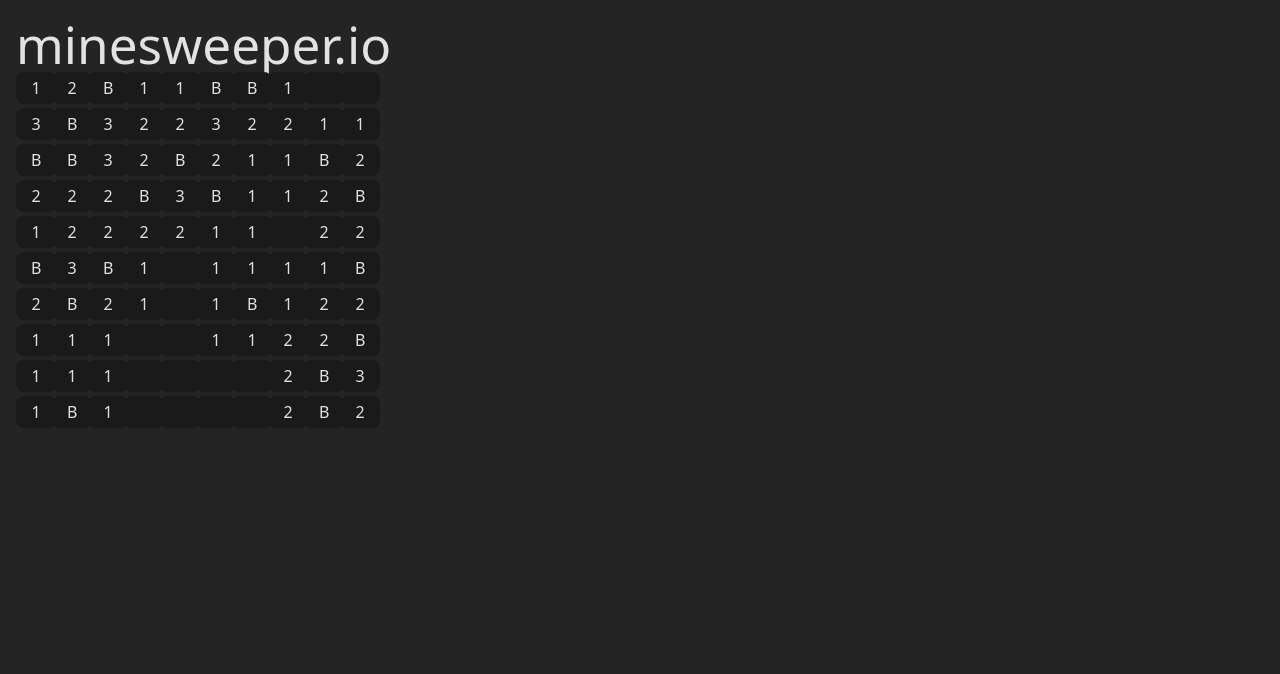
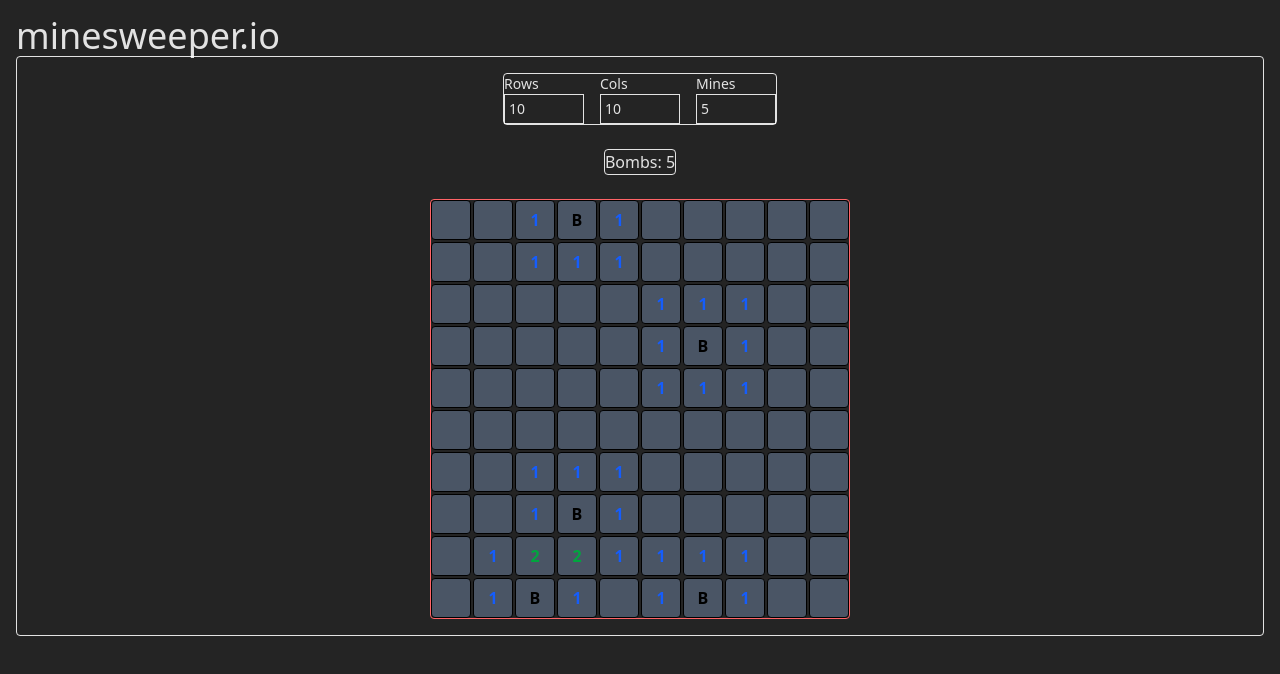
Before and after one commit to ruasidev/minesweeper.io, a React (Vite) app: page / in a window 1280 px wide. Shown: the top 674 px of the page. Built offline with nearby package versions, Linux system fonts and the light colour scheme.

Commit message:
Basic working Minesweeper logic

```diff
--- a/src/App.tsx
+++ b/src/App.tsx
@@ -1,12 +1,11 @@
 import { useState } from 'react'
-import Board from "./components/Board"
-import { NumberInput } from './components/NumberInput'
+import Game from './pages/Game'
 
 function App() {
   return (
     <div style={{ padding: "1rem" }}>
-      <h1>minesweeper.io</h1>
-      <Board />
+      <h1 className='text-4xl'>minesweeper.io</h1>
+      <Game />
     </div>
   )
 }
--- a/src/components/Board.tsx
+++ b/src/components/Board.tsx
@@ -1,30 +1,19 @@
-import { useState } from "react"
-import { createBoard } from "../game/board"
-import type { Board as BoardType, Cell as CellType } from "../game/types"
-import Cell from "./Cell";
+import type { BoardProps, Cell as CellType } from "../game/types"
+import Cell from "../components/Cell";
 
-export default function Board() {
-    const [rows, setRows] = useState(10);
-    const [cols, setCols] = useState(10);
-    const [mines, setMines] = useState(20);
-    const [board, setBoard] = useState<BoardType>(() => createBoard(rows, cols, mines))
-
-    function newGame() {
-        setBoard(createBoard(rows, cols, mines));
-    }
-
+export default function Board({ board, onClickCell, onRightClickCell }: BoardProps) {
     return (
         <div
-            className="grid gap-1"
-            style={{ gridTemplateColumns: `repeat(${cols}, 2rem)` }}
+            className="border border-red-400 rounded-sm grid gap-0.5"
+            style={{ gridTemplateColumns: `repeat(${board.cols}, auto)` }}
         >
-            {board.map((row, r) =>
+            {board.grid.map((row, r) =>
                 row.map((cell: CellType, c: number) => (
                     <Cell
                         key={`${r}-${c}`}
                         cell={cell}
-                        onClick={() => console.log("clicked", r, c)}
-                        onRightClick={() => console.log("right clicked", r, c)}
+                        onClick={() => onClickCell(r, c)}
+                        onRightClick={() => onRightClickCell(r, c)}
                     />
                 ))
             )}
--- a/src/components/Cell.tsx
+++ b/src/components/Cell.tsx
@@ -1,15 +1,16 @@
-import type { Cell as CellType } from "../game/types"
-
-type CellProps = {
-  cell: CellType
-  onClick?: () => void
-  onRightClick?: () => void
-}
+import type { CellProps } from "../game/types"
 
 export default function Cell({ cell, onClick, onRightClick }: CellProps) {
   let value = ""
+  let textColor = ""
   if (cell.revealed) {
-    value = cell.hasMine ? "B" : cell.neighborCount ? cell.neighborCount.toString() : ""
+    if (cell.hasMine) {
+      value = "B"
+      textColor = "text-black"
+    } else if (cell.neighborCount > 0) {
+      value = cell.neighborCount.toString()
+      textColor = getNumberColor(cell.neighborCount)
+    }
   } else if (cell.flagged) {
     value = "F"
   }
@@ -21,11 +22,26 @@
         e.preventDefault()
         onRightClick?.()
       }}
-      className={`w-8 h-8 border border-gray-400 flex items-center justify-center rounded-sm
-        ${cell.revealed ? "bg-gray-200" : "bg-gray-500 hover:bg-gray-600"}
+      className={`w-10 h-10 border border-black flex items-center justify-center rounded hover:border-red-700 font-extrabold
+        ${textColor}
+        ${cell.revealed ? "bg-gray-600" : "bg-gray-500 hover:bg-gray-600"}
         ${cell.flagged ? "bg-red-500" : ""}`}
     >
       {value}
     </button>
   )
 }
+
+function getNumberColor(count: number): string {
+  switch (count) {
+    case 1: return "text-blue-600"
+    case 2: return "text-green-600"
+    case 3: return "text-red-600"
+    case 4: return "text-purple-700"
+    case 5: return "text-orange-700"
+    case 6: return "text-cyan-700"
+    case 7: return "text-black"
+    case 8: return "text-gray-600"
+    default: return ""
+  }
+}
--- a/src/game/board.ts
+++ b/src/game/board.ts
@@ -3,10 +3,12 @@
 
 import type { Board, Cell } from "./types"
 
-export function createBoard(rows: number, cols: number, mines: number): Board {
-  const grid: Board = Array.from({ length: rows }, (_, r) =>
+export function createBoard(rows: number, cols: number, mines?: number): Board {
+  const grid: Cell[][] = Array.from({ length: rows }, (_, r) =>
     Array.from({ length: cols }, (_, c) => newCell(r, c))
   )
+
+  if(!mines) return { rows, cols, mines: 0, grid }
 
   // place mines
   let placed = 0
@@ -27,7 +29,7 @@
     }
   }
 
-  return grid
+  return { rows, cols, mines, grid }
 }
 
 function newCell(r: number, c: number): Cell {
@@ -41,7 +43,7 @@
     }
 }
 
-function countNeighbors(board: Board, row: number, col: number): number {
+function countNeighbors(grid: Cell[][], row: number, col: number): number {
   const dirs = [-1, 0, 1]
   let count = 0
   for (let dr of dirs) {
@@ -49,8 +51,43 @@
       if (dr === 0 && dc === 0) continue
       const nr = row + dr
       const nc = col + dc
-      if (board[nr]?.[nc]?.hasMine) count++
+      if (grid[nr]?.[nc]?.hasMine) count++
     }
   }
   return count
 }
+
+export function revealCell(board: Board, row: number, col: number): Board {
+  const newGrid = copyGrid(board.grid)
+
+  function cascadeReveal(r: number, c: number) {
+    const cell = newGrid[r]?.[c]
+    if(!cell || cell.revealed || cell.flagged) return
+
+    cell.revealed = true
+
+    if(!cell.hasMine && cell.neighborCount === 0) {
+      for(let dr = -1; dr <= 1; dr++) {
+        for(let dc = -1; dc <= 1; dc++) {
+          if(dr === 0 && dc === 0) continue
+          cascadeReveal(r + dr, c + dc)
+        }
+      }
+    }
+  }
+
+  cascadeReveal(row, col)
+
+  return { ...board, grid: newGrid }
+}
+
+export function flagCell(board: Board, row: number, col: number): Board {
+  const newGrid = copyGrid(board.grid)
+  const cell = newGrid[row][col]
+  if(!cell.revealed) cell.flagged = !cell.flagged
+  return { ...board, grid: newGrid }
+}
+
+function copyGrid(grid: Cell[][]): Cell[][] {
+  return grid.map(row => row.map(cell => ({ ...cell })))
+}
--- a/src/game/types.ts
+++ b/src/game/types.ts
@@ -10,8 +10,27 @@
   neighborCount: number
 }
 
-// the whole board is just a 2D array of cells
-export type Board = Cell[][]
+export type CellProps = {
+  cell: Cell
+  onClick?: () => void
+  onRightClick?: () => void
+}
+
+// Domain model; data structure representing the board itself
+// the whole board is just a 2D array of Cells
+export type Board = {
+  rows: number
+  cols: number
+  mines: number
+  grid: Cell[][]
+}
+
+// React component contract; what props must be passed into <Board /> component
+export type BoardProps = {
+  board: Board,
+  onClickCell: (r: number, c: number) => void
+  onRightClickCell: (r: number, c: number) => void
+}
 
 // a move a player can make
 export type Move =
--- a/src/index.css
+++ b/src/index.css
@@ -14,55 +14,3 @@
   -webkit-font-smoothing: antialiased;
   -moz-osx-font-smoothing: grayscale;
 }
-
-a {
-  font-weight: 500;
-  color: #646cff;
-  text-decoration: inherit;
-}
-a:hover {
-  color: #535bf2;
-}
-
-body {
-  margin: 0;
-  display: flex;
-  min-width: 320px;
-  min-height: 100vh;
-}
-
-h1 {
-  font-size: 3.2em;
-  line-height: 1.1;
-}
-
-.cell {
-  border-radius: 3px;
-  border: 1px solid transparent;
-  padding: 0.8em 0.8em;
-  font-size: 1em;
-  font-weight: 500;
-  font-family: inherit;
-  background-color: #1a1a1a;
-  cursor: pointer;
-  transition: border-color 0.25s;
-}
-
-button {
-  border-radius: 8px;
-  border: 1px solid transparent;
-  padding: 0.6em 1.2em;
-  font-size: 1em;
-  font-weight: 500;
-  font-family: inherit;
-  background-color: #1a1a1a;
-  cursor: pointer;
-  transition: border-color 0.25s;
-}
-button:hover {
-  border-color: #646cff;
-}
-button:focus,
-button:focus-visible {
-  outline: 4px auto -webkit-focus-ring-color;
-}
--- /dev/null
+++ b/src/pages/Game.tsx
@@ -0,0 +1,49 @@
+import { useEffect, useState } from "react";
+import { createBoard, revealCell, flagCell } from "../game/board";
+import type { Board as BoardType } from "../game/types"
+
+import { NumberInput } from "../components/NumberInput";
+import Board from "../components/Board";
+
+export default function Game() {
+    const [rows, setRows] = useState(10);
+    const [cols, setCols] = useState(10);
+    const [mines, setMines] = useState(5);
+    const [board, setBoard] = useState<BoardType>(() => createBoard(rows, cols))
+
+    useEffect(() => {
+        console.log("Creating new game...")
+        newGame()
+    }, [rows, cols, mines])
+
+    function newGame() {
+        return setBoard(createBoard(rows, cols, mines))
+    }
+
+    function handleClickCell(row: number, col: number) {
+        setBoard(prev => revealCell(prev, row, col))
+    }
+
+    function handleRightClickCell(row: number, col: number) {
+        setBoard(prev => flagCell(prev, row, col))
+    }
+
+    return (
+        <div className="container flex border rounded-sm flex-col items-center gap-6 p-4">
+            {/* CONTROLS */}
+            <div className="border rounded-sm flex gap-4">
+                <NumberInput label="Rows" value={rows} onChange={setRows} />
+                <NumberInput label="Cols" value={cols} onChange={setCols} />
+                <NumberInput label="Mines" value={mines} onChange={setMines} />
+            </div>
+
+            {/* STATS */}
+            <div className="border rounded-sm flex gap-8">
+                <div>Bombs: {mines}</div>
+            </div>
+
+            {/* BOARD */}
+            <Board board={board} onClickCell={handleClickCell} onRightClickCell={handleRightClickCell} />
+        </div>
+    )
+}
```
Also changed, not shown: 1 other file (tests, documents, lock files or other folders).
